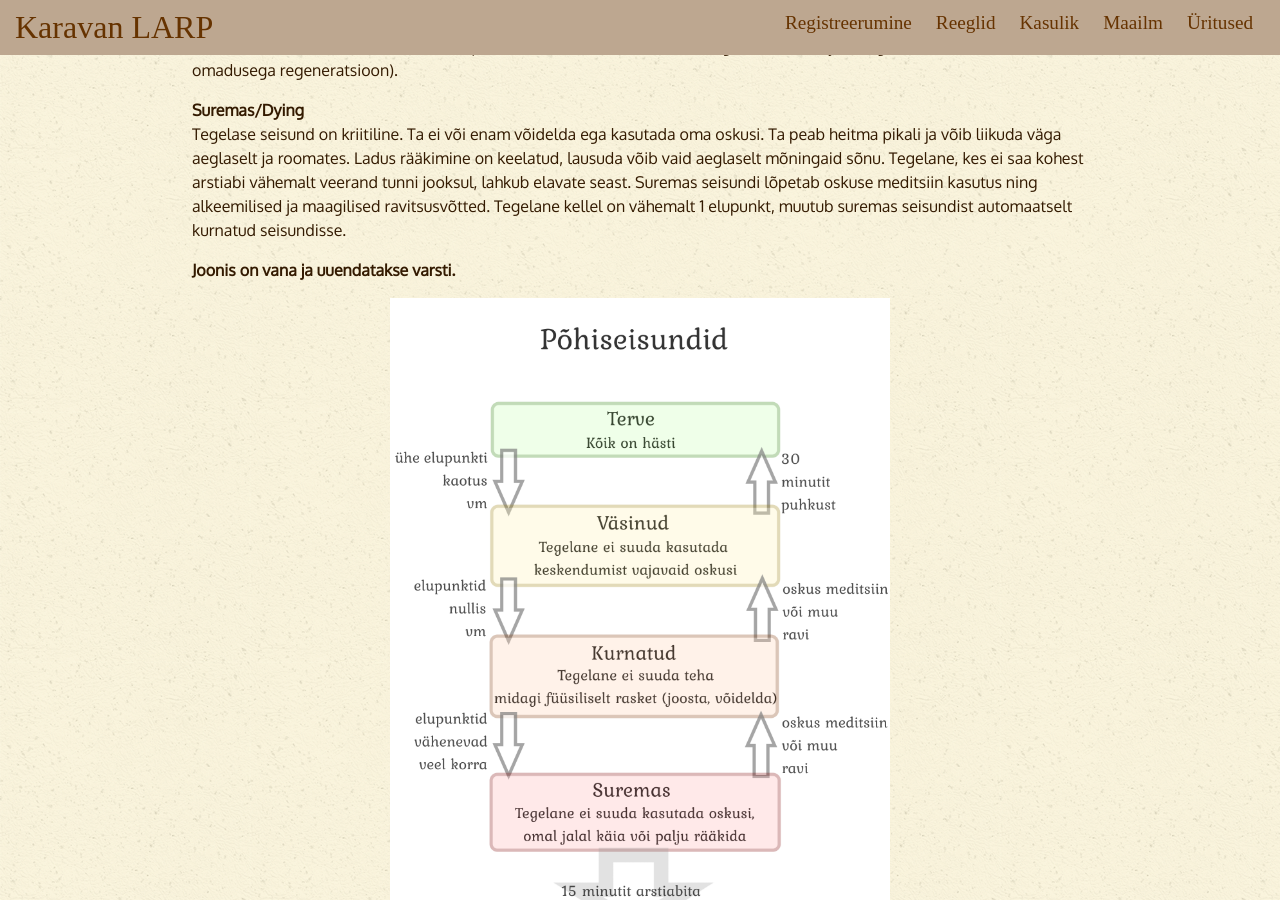
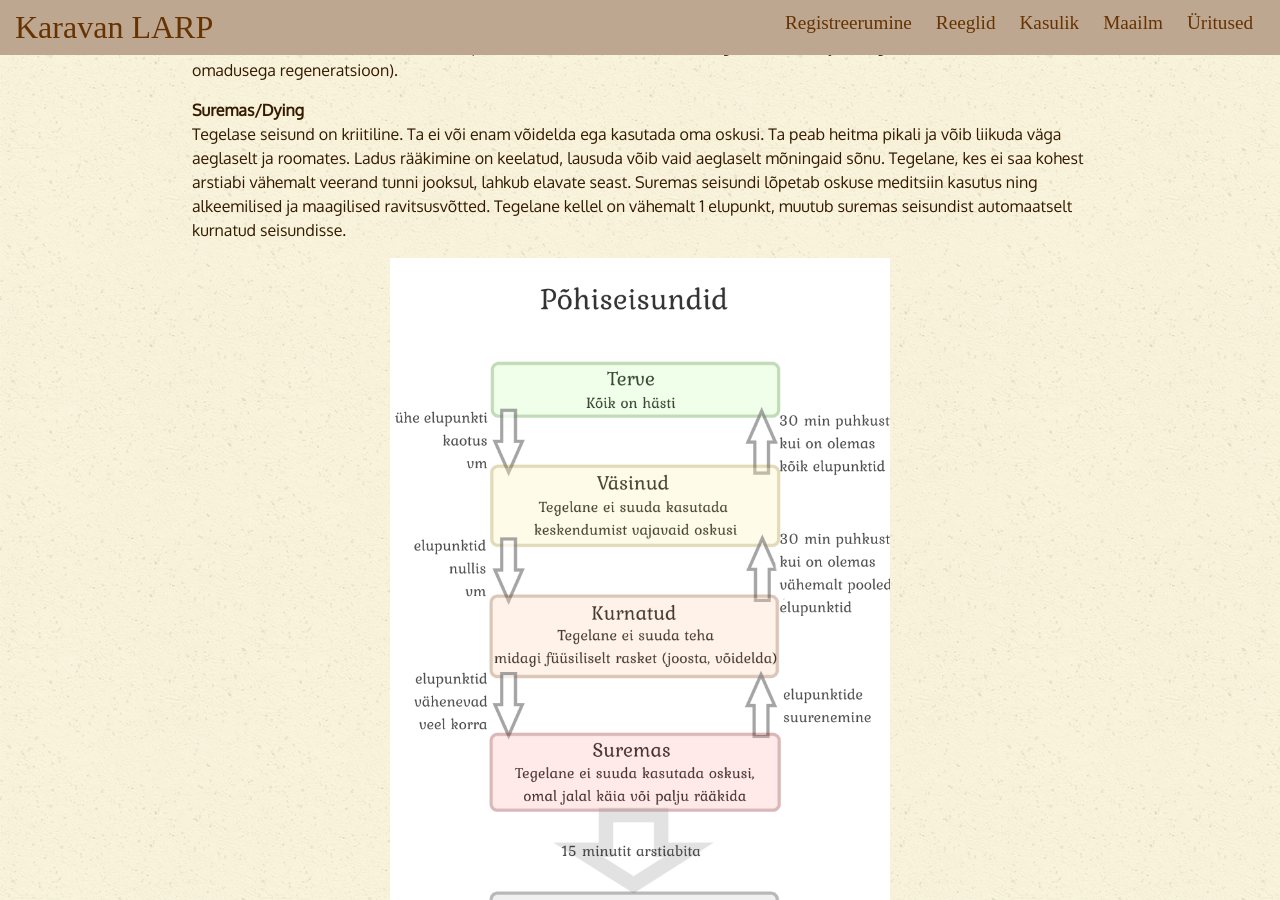
Before and after one commit to karavanlarp/karavanlarp.github.io, a Jekyll site: the page built from est/rules/intro.md, in a window 1280 px wide and 900 px high, scrolled down 4588 px. Built offline with Jekyll 4.4.1, drawn with Linux system fonts in a browser that asks for light colours; some web fonts are replaced.

Commit message:
fix est conditions pic

```diff
--- a/est/rules/intro.md
+++ b/est/rules/intro.md
@@ -141,9 +141,7 @@ Tegelase füüsiline ja vaimne seisund on kehv. Ta ei suuda kasutada keskendumis
 **Suremas/Dying**<br />
 Tegelase seisund on kriitiline. Ta ei või enam võidelda ega kasutada oma oskusi. Ta peab heitma pikali ja võib liikuda väga aeglaselt ja roomates. Ladus rääkimine on keelatud, lausuda võib vaid aeglaselt mõningaid sõnu. Tegelane, kes ei saa kohest arstiabi vähemalt veerand tunni jooksul, lahkub elavate seast. Suremas seisundi lõpetab oskuse meditsiin kasutus ning alkeemilised ja maagilised ravitsusvõtted. Tegelane kellel on vähemalt 1 elupunkt, muutub suremas seisundist automaatselt kurnatud seisundisse.
 
-**Joonis on vana ja uuendatakse varsti.**
-
-<img src="https://karavanlarp.github.io/img/seisundid_small.png" alt="Seisundid" width="500px">
+<img src="https://karavanlarp.github.io/img/seisundid_small_2.png" alt="Seisundid" width="500px">
 
 #### Muud seisundid
 
```
Also changed, not shown: img/seisundid_small_2.png (added), img/seisundid_small_eng_2.png (added).
